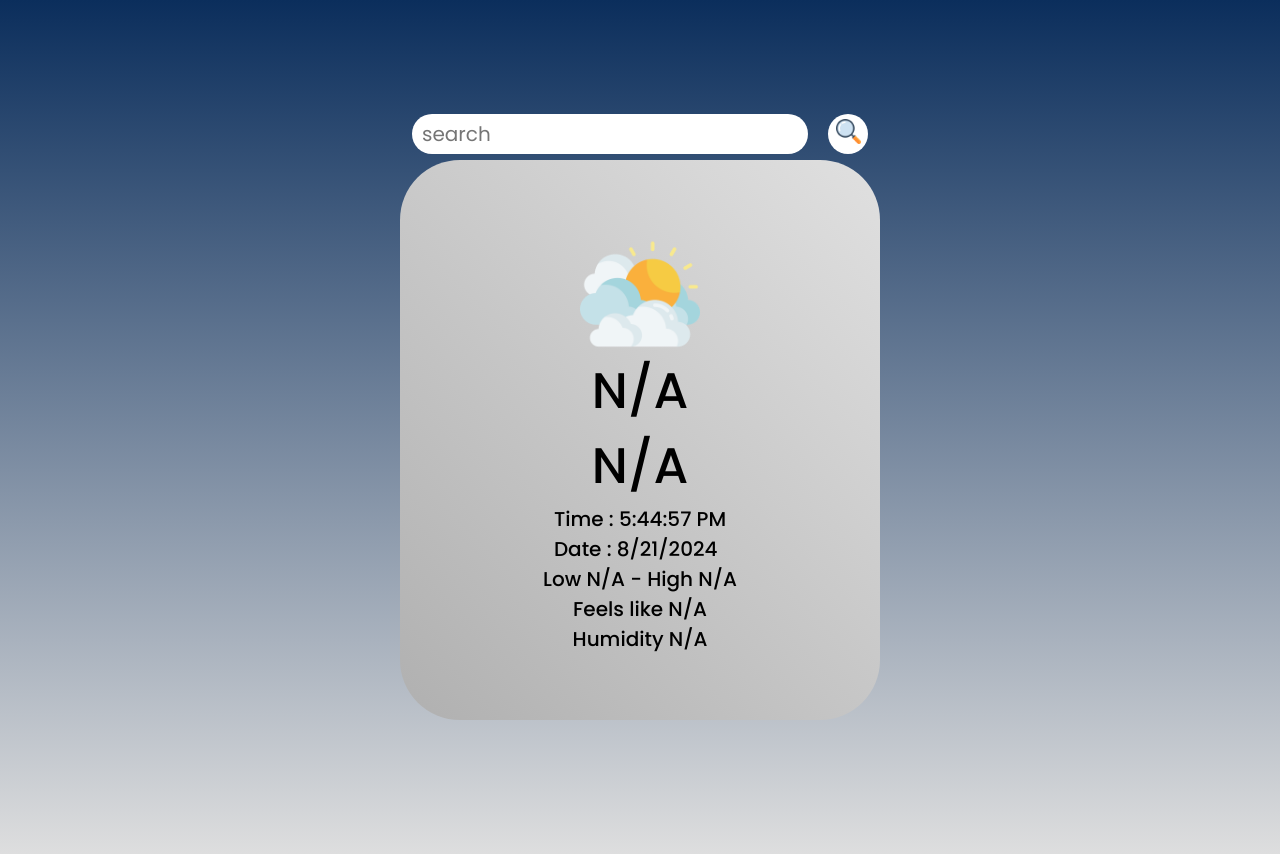
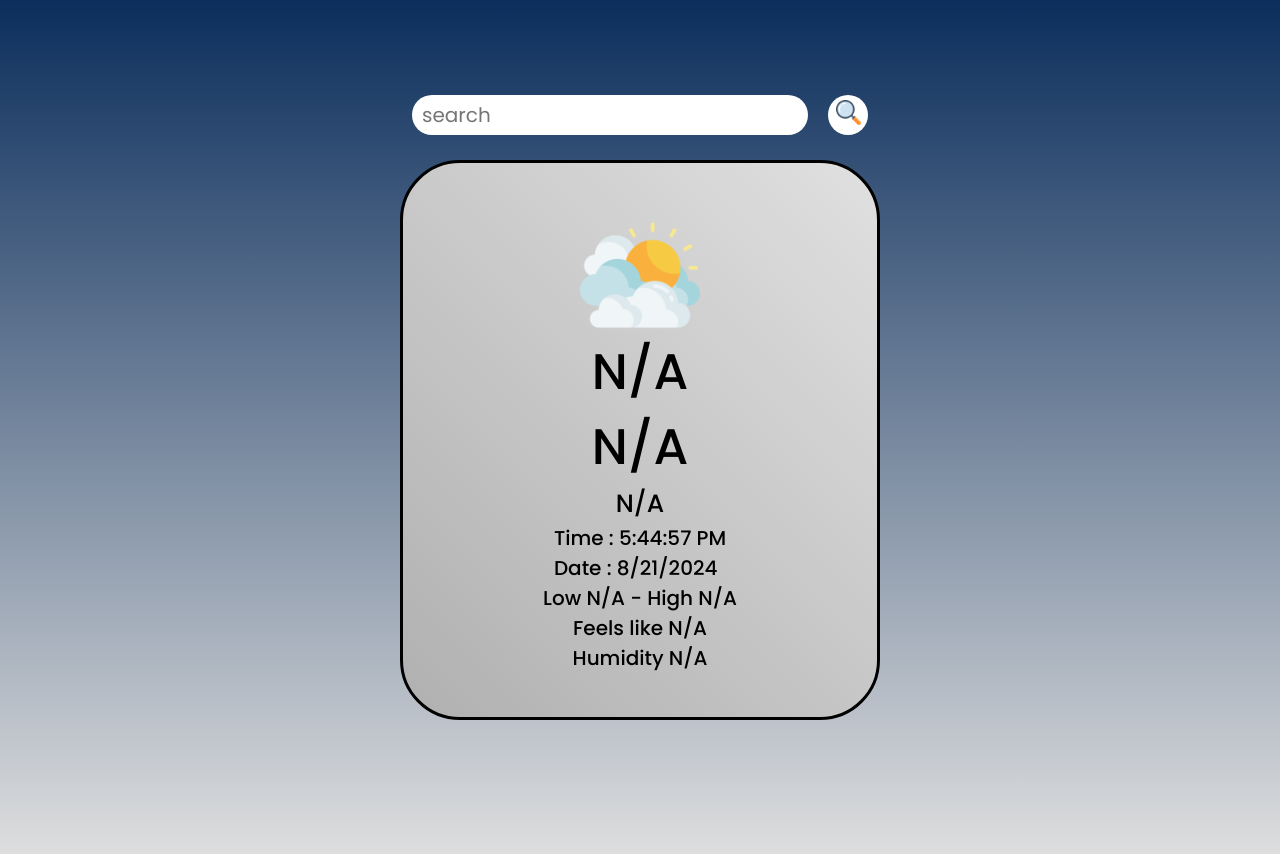
Before and after one commit to Achilles96/MyWeatherApp, a React (Vite) app: page / in a window 1280 px wide. Shown: the top 854 px of the page. Built offline with nearby package versions, Linux system fonts and the light colour scheme.

Commit message:
added a descreption section which tells you the condition of the weather if it is clear or cloudy etc , added a small border as well

```diff
--- a/Components/Weather.css
+++ b/Components/Weather.css
@@ -6,6 +6,7 @@
     margin-bottom: 9rem;
     padding: 8px;
     border-radius: 60px;
+    border: 3px solid;
     background-image: linear-gradient(45deg, #b0b0b0, #e0e0e0);
     display: flex;
     flex-direction: column;
@@ -72,7 +73,7 @@ height: auto;
 .city{
     font-size: 50px;
 }
-.time{
+.description{
     font-size: 25px;
     ;
 }
--- a/Components/Weather.jsx
+++ b/Components/Weather.jsx
@@ -75,7 +75,11 @@ const getLocalTime = () => {
 
 
               <p className='celcious'>{data.main ? `${Math.round(data.main.temp)}℃` : "N/A"}</p>
+
               <p className='city'>{data.name ? data.name: "N/A"}</p>
+              <p className='description'>
+              {data.weather && data.weather.length > 0 ? data.weather[0].description : "N/A"}
+              </p>
               {/* <p className='time'>{getLocalTime()}</p> */}
               <DateTime></DateTime>
               <p>Low {data.main ? `${Math.round(data.main.temp_min)}℃` : "N/A"} - High {data.main ? `${Math.round(data.main.temp_max)}℃` : "N/A"}</p>
```
